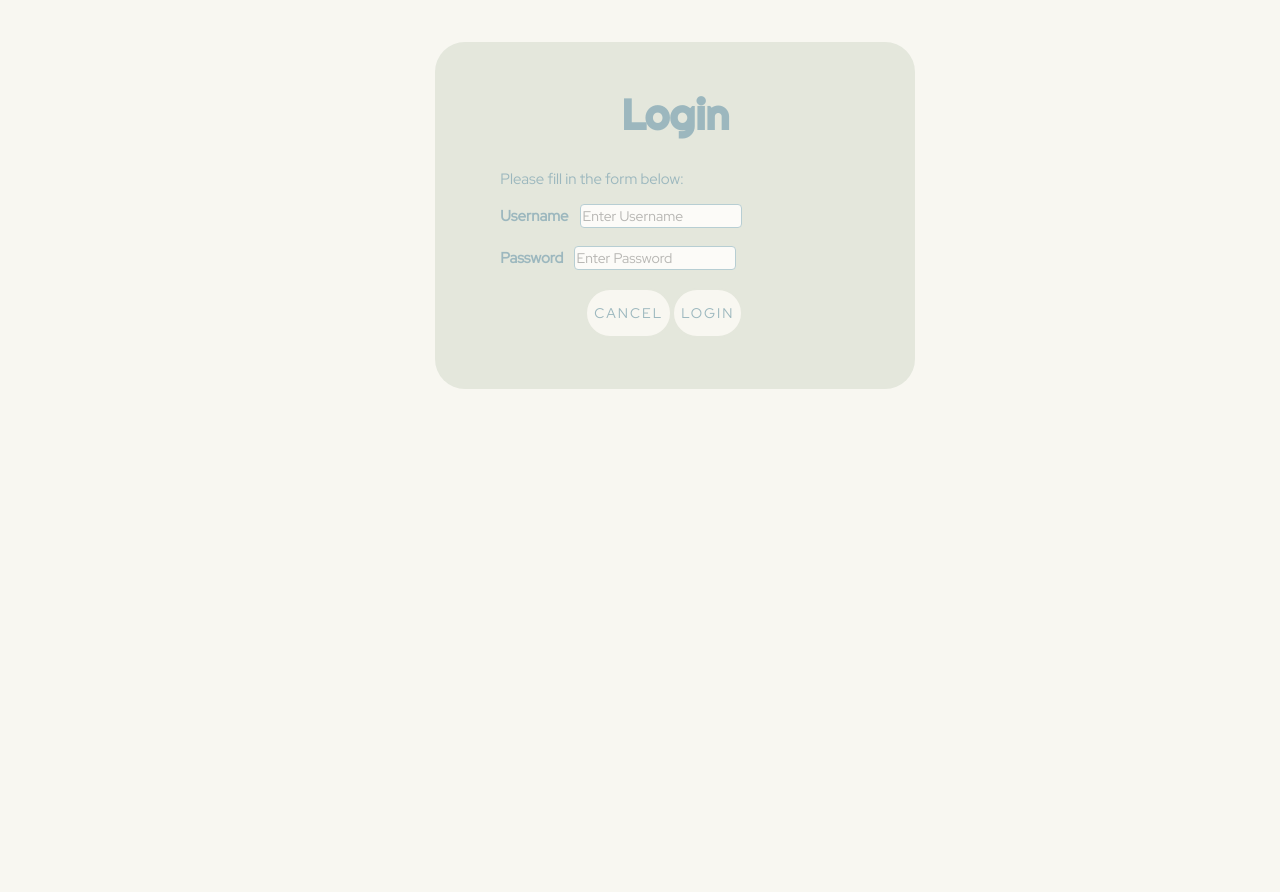
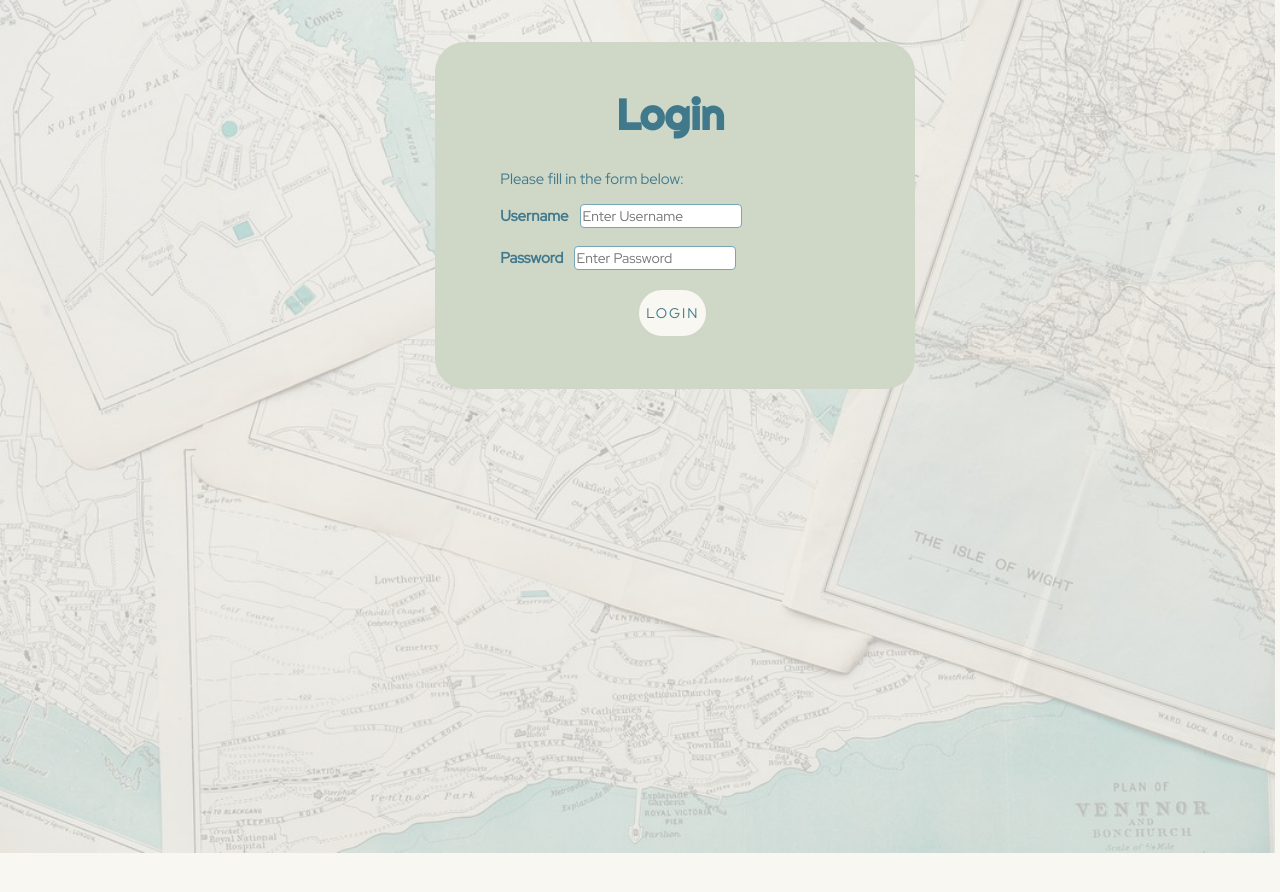
Before and after one commit to SonofLastPanda/htdocs, a PHP site: page /login.php in a window 1280 px wide. Shown: the part 58-950 px from the top of the page. Run offline with PHP 8.4, Linux system fonts and the light colour scheme.

Commit message:
Redesign with background

```diff
--- a/frontend/index.php
+++ b/frontend/index.php
@@ -3,14 +3,12 @@
   <head>
     <link href="styles.css" rel="stylesheet" type="text/css" />
     <div class="header">
-    <h1><img src="logo1.2.png" alt="BatGirl logo" width="50" height="50" style= "margin-bottom: -10px; margin-left: 15px; margin-right: 0px;">CoTRACK-19<button type="submit" id="loginButton" class="button button_header" form="login_form" style="margin-right:7px;">LOGIN<form method="get" id="login_form" action="login.php"></form></button><button type="submit" id="myButton" class="button button_header" form="reg_form" style="margin-right:3px" >REGISTER USER <form method="get" id="reg_form" action="user_reg.php"></form></button></h1>
+    <h1><img src="logo1.2.png" alt="BatGirl logo" width="50" height="50" style= "margin-bottom: -10px; margin-left: 15px; margin-right: 0px;">CoTRACK-19<button type="submit" id="loginButton" class="button button_header"; form="login_form" style="margin-right:7px;">LOGIN<form method="get" id="login_form" action="login.php"></form></button><button type="submit" id="registerButton" form="reg_form" class="button button_header" >REGISTER USER<form method="get" id="reg_form" action="user_reg.php"></form></button></h1>
     </div>
   </head>
  <body>
     <div class="container">
-      <!-- <img src="map_front_background.jpg" alt="background" style= "width: 108%; height:820px; padding:0; position:relative; top:-28px; left:-100px; right: -100px; opacity: 0.2;"> -->
-      <!-- <img src="map_front_background.jpg" alt="background" style= "opacity:0.2; position:relative; height:820px; top:-28px; width: 1493px; left:-10px;"> -->
-      <img src="map_front_background.jpg" class=body_frontpage>
+      <img src="map_background.png" class=body_frontpage>
       <div class="centered">COVID-19 Restriction Tracking System</div>
       <div class="boxed_l">blablablablabkabkabkabkabkabakbakba<br>blblabalb</div><div class="boxed_m">Inna är en stjärt</div><div class="boxed_r">blablabla</div>
 </body>
--- a/frontend/login.php
+++ b/frontend/login.php
@@ -9,10 +9,11 @@
   </head>
   <body>
   <div class="container">
+  <img src="map_background.png" class=body_frontpage>
     <div class= "boxed_login">
       <form action="login.php">
       <div>
-      <h1 style= "text-align: center;">Login</h1>
+      <h1 style= "text-align: center; margin-right:10px;">Login</h1>
       <p>Please fill in the form below:</p>
         <label for="uname"><b>Username</b></label>
         <input type="text" placeholder="Enter Username" name="uname" required><br><br>
@@ -20,8 +21,8 @@
         <input type="password" placeholder="Enter Password" name="psw" required>
       </label><br><br>
         <!-- <span class="psw" style= "font-family: 'Red Hat Display'; color: #77A6B6; text-align:center;">Forgot <a href="#">password?</a></span> -->
-      <div><form method="get" action="index.php"><button type = "submit" id="myButton" class="button button_register";>CANCEL</form>
-      <button onclick="location.href = 'www.yoursite.com';" id="myButton" class="button button_register"; style= "float: center;">LOGIN</button>
+      <div>
+      <button onclick="location.href = 'www.yoursite.com';" id="myButton" class="button button_register"; style= "margin-left:52px  ;">LOGIN</button>
       </div>
       </div>
       </form>
--- a/frontend/styles.css
+++ b/frontend/styles.css
@@ -167,8 +167,8 @@
     position: fixed;
     top: 100px;
     left: 34%;
-  opacity: 0.5;
-  height: 570px;
+    opacity: 1;
+    height: 550px;
     width: 450px;
     text-align: left;
     padding-left: 15px;
@@ -177,12 +177,12 @@
     padding-bottom: 15px;
     border-radius:30px;
   }
-.boxed_login {
+  .boxed_login{
     background-color: #CFD7C7;
     position: fixed;
     top: 100px;
     left: 34%;
-  opacity: 0.5;
+    opacity: 1;
     height: 315px;
     width: 450px;
     text-align: left;
@@ -193,8 +193,7 @@
     border-radius:30px;
   }
   .body_frontpage{
-  opacity:0.2;
-  /* position:absolute; */
+    opacity:1;
     position: fixed;
     left:-5px;
     top:57.5px;
--- a/frontend/user_reg.php
+++ b/frontend/user_reg.php
@@ -9,6 +9,7 @@
   </head>
   <body>
   <div class="container">
+  <img src="map_background.png" class=body_frontpage>
     <div class="boxed_c">
       <form action="/performreg.php">
       <div>
@@ -34,8 +35,8 @@
       <label><b>Vaccine type:</b></label>
       <input type="vaccine_type" placeholder="Brand of Vaccine" name="vaccine_type" required><br><br>
       <p>By creating an account you agree to our <a href="linktotermsandprivacypage.html" style="color:dodgerblue">Terms & Privacy</a>.</p>
-      <div><form method="get" action="index.php"><button type = "submit" id="myButton" class="button button_register";>CANCEL</form>
-      <button onclick="location.href = 'www.yoursite.com';" id="myButton" class="button button_register"; style= "float: center;">REGISTER</button>
+      <div>
+      <button onclick="location.href = 'www.yoursite.com';" id="myButton" class="button button_register"; style= "margin-left:43px;">REGISTER</button>
       </div></div>
       </form>
     </div>
```
Also changed, not shown: frontend/user_frontpage.php (added, +11 -0 lines), frontend/map_background.png, frontend/terms.php (line endings or trailing spaces). Lines whose indentation alone changed are shown as unchanged.
